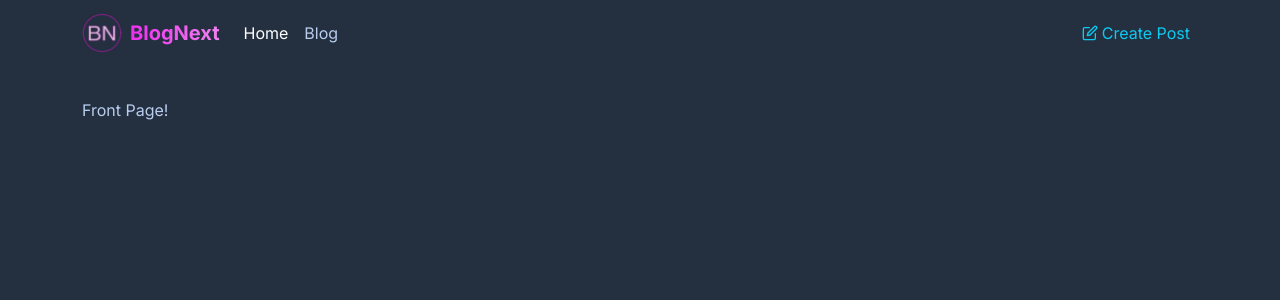
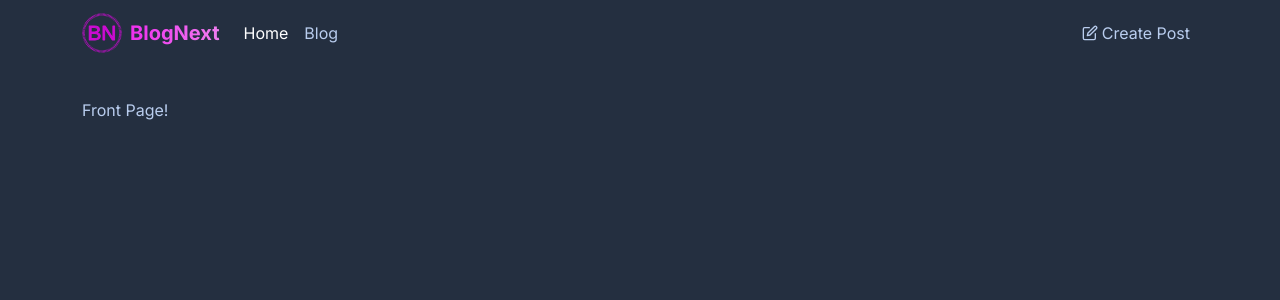
Before and after one commit to code-serg/blog-next, a Next.js app in the folder frontend/: page / in a window 1280 px wide. Shown: the top 300 px of the page. Built offline with nearby package versions, Linux system fonts and the light colour scheme.

Commit message:
added logo

```diff
--- a/frontend/src/components/NavBar.tsx
+++ b/frontend/src/components/NavBar.tsx
@@ -2,7 +2,7 @@ import Link from 'next/link';
 import { useRouter } from 'next/router';
 import { Container, Nav, Navbar } from 'react-bootstrap';
 import { FiEdit } from 'react-icons/fi';
-import Logo from '@/assets/images/logo-bn.png';
+import Logo from '@/assets/images/logo-bn.svg';
 import Image from 'next/image';
 import styles from '@/styles/NavBar.module.css';
 
@@ -28,7 +28,7 @@ export default function NavBar() {
           </Nav>
           <Nav className="ms-auto">
             <Nav.Link
-              className="link-info d-flex align-items-center gap-1"
+              className="d-flex align-items-center gap-1"
               as={Link}
               href="/blog/new-post"
             >
--- a/frontend/src/styles/NavBar.module.css
+++ b/frontend/src/styles/NavBar.module.css
@@ -1,6 +1,6 @@
 .brandText {
-  background-image: linear-gradient(90deg, rgb(239, 46, 239), violet);
-  background-color: white;
+  background-image: linear-gradient(90deg, rgb(239, 46, 239), rgb(239, 126, 239));
+  background-color: rgb(239, 126, 239);
   background-clip: text;
   -webkkit-background-clip: text;
   -moz-background-clip: text;
```
Also changed, not shown: frontend/src/assets/images/logo-bn.svg (added).
